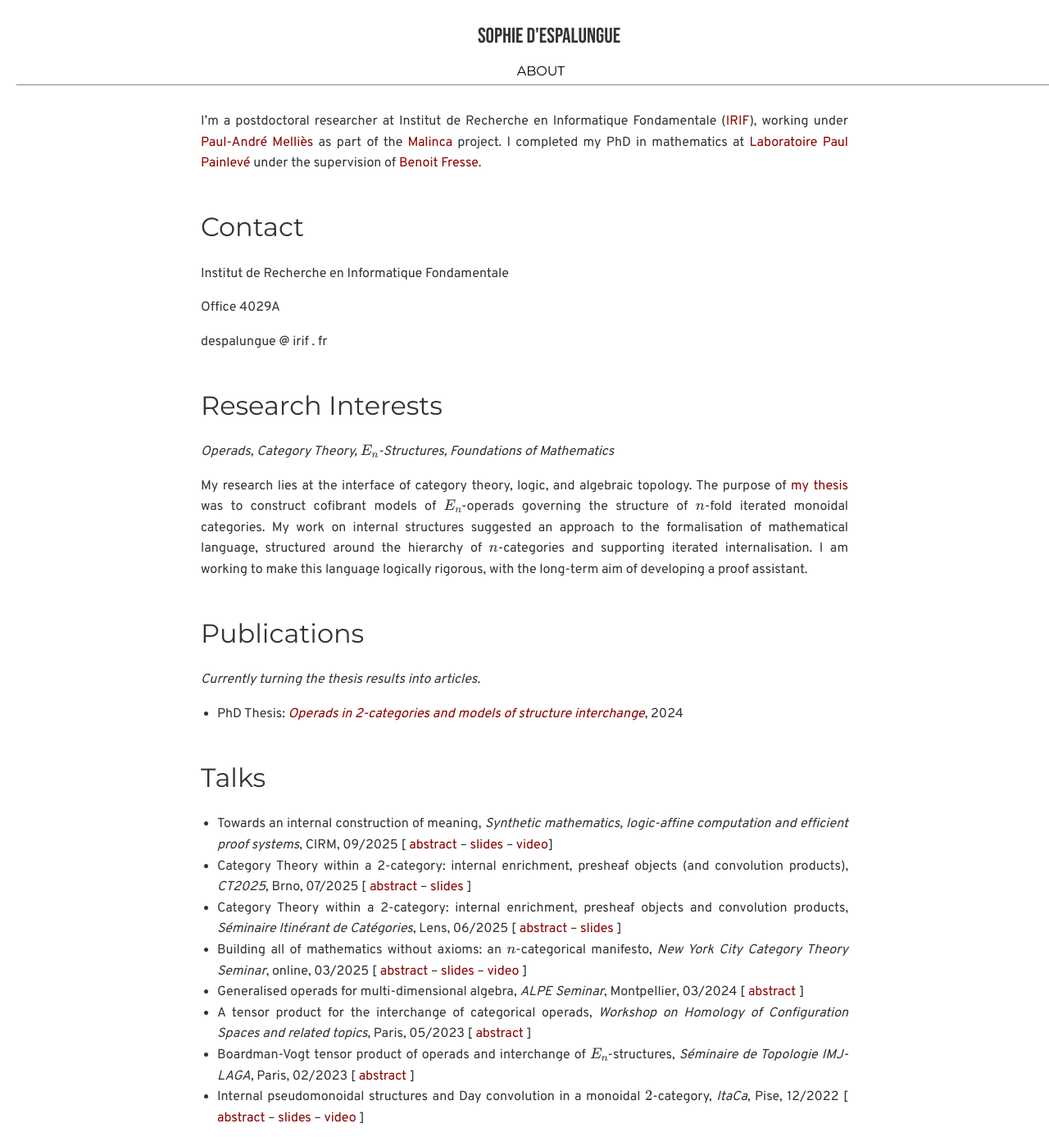
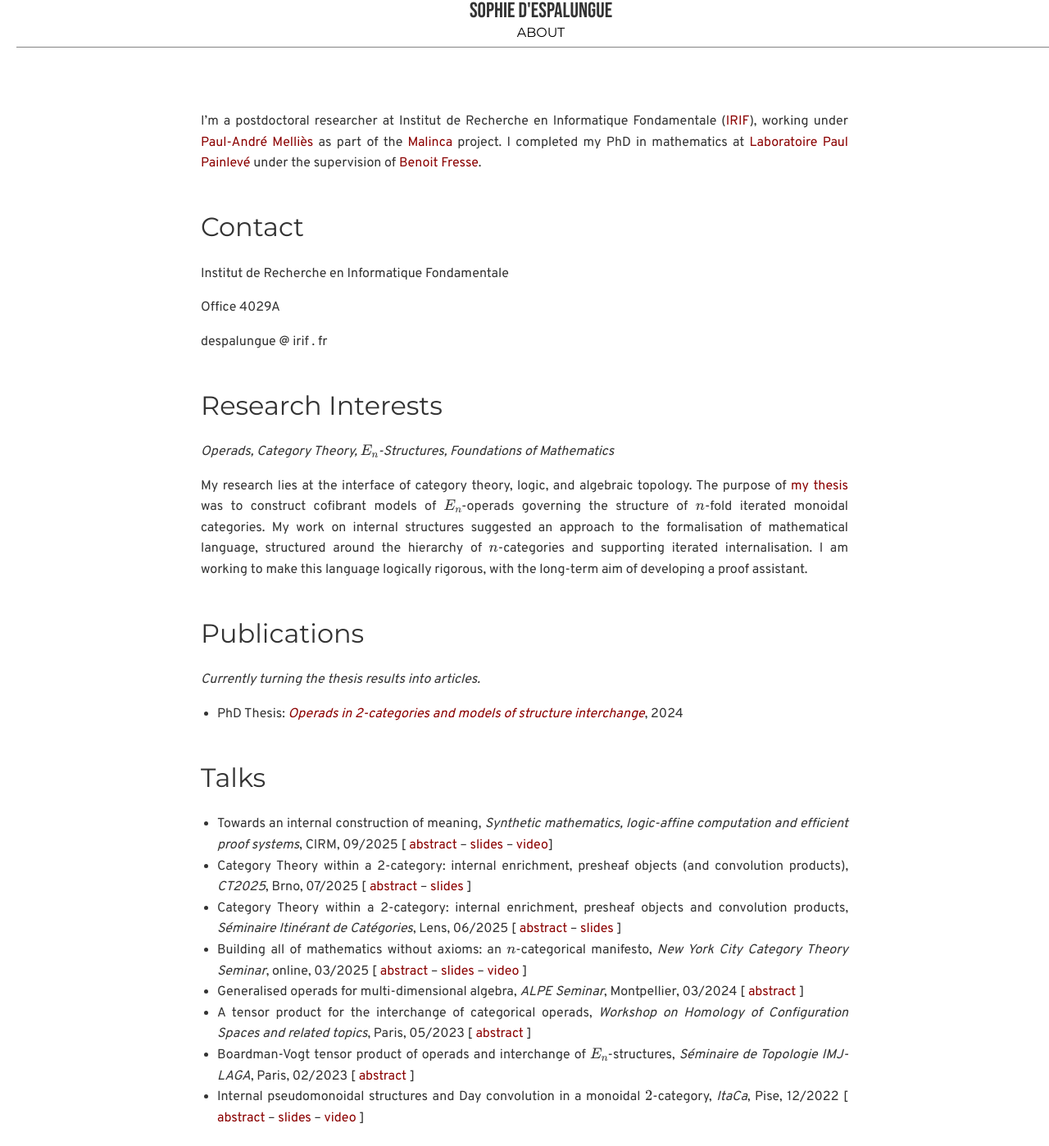
Before and after one commit to sdspmon/math, a Jekyll site: the page built from index.md, in a window 1280 px wide and 1398 px high. Shown: the whole window at 82% size. Built offline with Jekyll 4.4.1, drawn with Linux system fonts in a browser that asks for light colours; formulas are drawn with MathJax 3.

Commit message:
Update custom.css

```diff
--- a/assets/css/custom.css
+++ b/assets/css/custom.css
@@ -53,9 +53,11 @@
     font-size: 26px;
     font-family: 'Bebas Neue', sans-serif;
     font-weight: 400;
-    padding-left: 20px;
-    padding-top: 1px;
+    padding: 1px 0 0 0; /* seulement un petit padding en haut */
+    margin: 0;
     line-height: 1;
+    text-align: center;
+    width: 100%;
 }
 
 
@@ -201,9 +203,11 @@ hr {
     font-size: 26px;
     font-family: 'Bebas Neue', sans-serif;
     font-weight: 400;
-    padding-left: 20px;
-    padding-top: 1px;
+    padding: 1px 0 0 0; /* seulement un petit padding en haut */
+    margin: 0;
     line-height: 1;
+    text-align: center;
+    width: 100%;
 }
 
  /* Barre horizontale */
```
